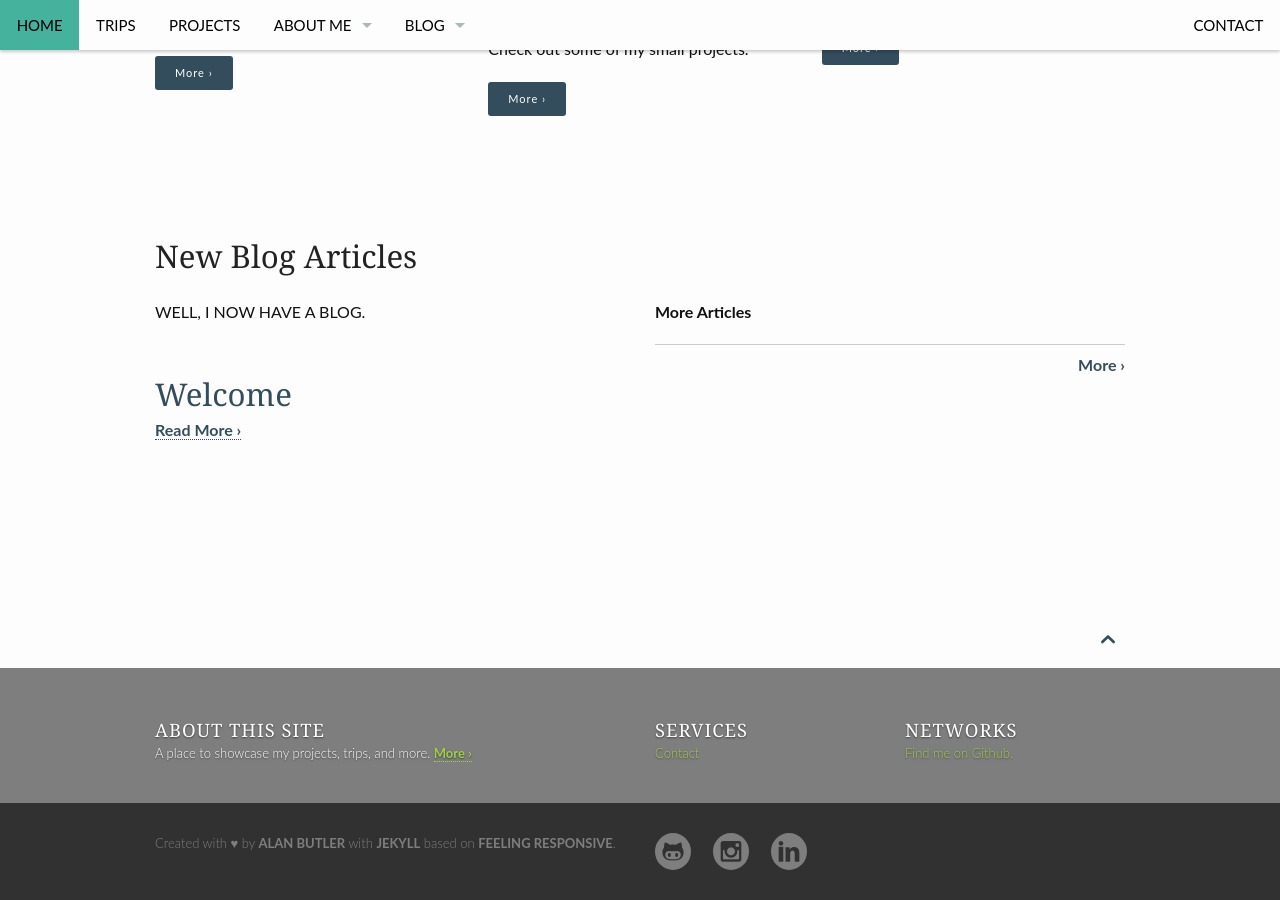
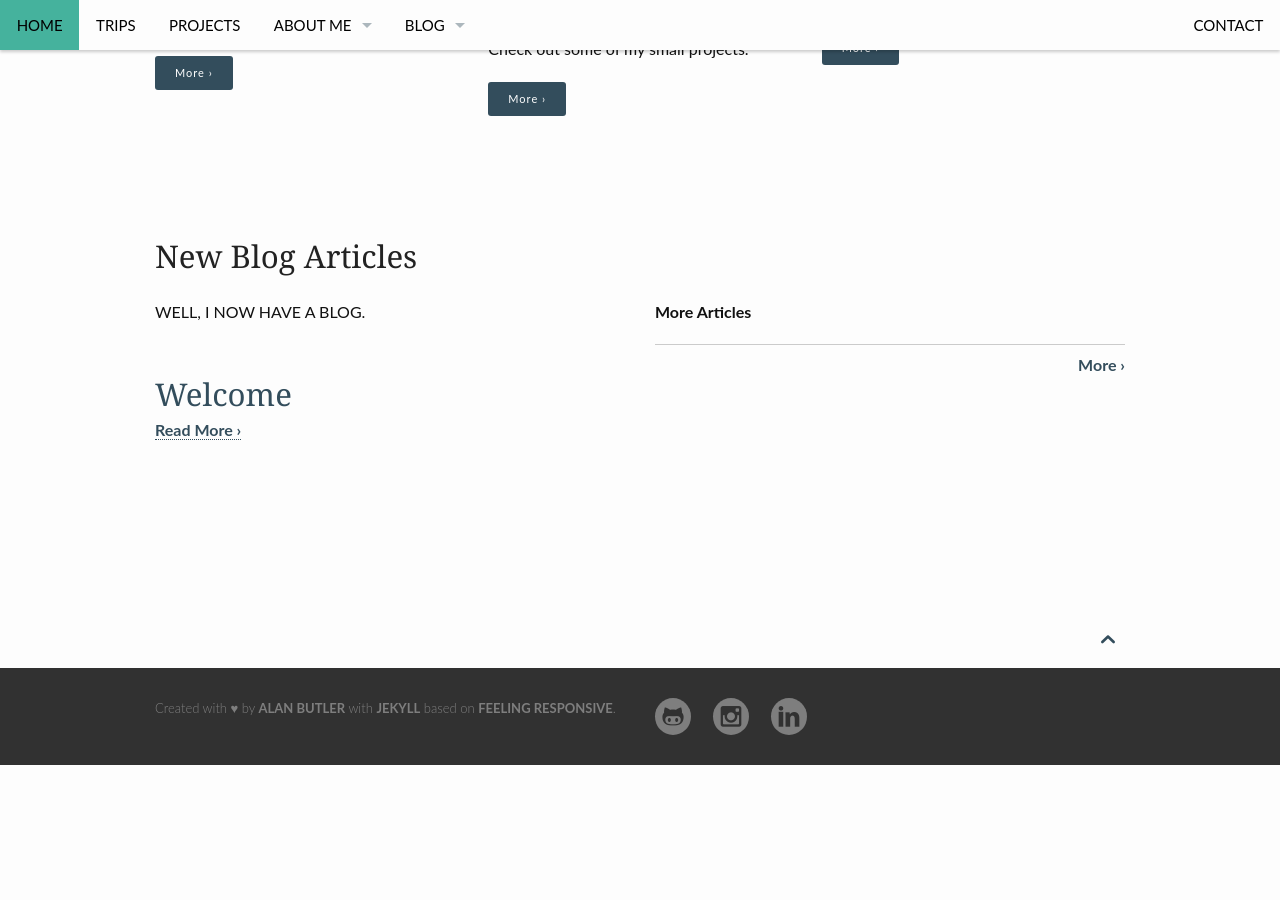
Before and after one commit to rabutler/rabutler.github.io, a Jekyll site: the page built from pages/pages-root-folder/index.md, in a window 1280 px wide and 900 px high, scrolled down 1052 px. Built offline with Jekyll 4.4.1, drawn with Linux system fonts in a browser that asks for light colours; after the commit the page ends 1817 px from its top, so only the background shows below that.

Commit message:
removed footer section, to simplify things

```diff
--- a/_includes/_footer.html
+++ b/_includes/_footer.html
@@ -6,56 +6,6 @@
 
 
     <footer id="footer-content" class="bg-grau">
-      <div id="footer">
-        <div class="row">
-          <div class="medium-6 large-5 columns">
-            <h5 class="shadow-black">{{ site.data.language.info_website }}</h5>
-
-            <p class="shadow-black">
-              {{ site.description }}
-              <a href="{{ site.baseurl }}/about-me/">{{ site.data.language.more }}</a>
-            </p>
-          </div><!-- /.large-6.columns -->
-
-
-          <div class="small-6 medium-3 large-3 large-offset-1 columns">
-            {% for service_item in site.data.services %}
-              {% if forloop.first == true %}
-                <h5 class="shadow-black">{{ service_item.menu_name }}</h5>
-              {% endif %}
-            {% endfor %}
-
-              <ul class="no-bullet shadow-black">
-              {% for service_item in site.data.services %}
-                {% if service_item.url contains 'http' %}{% assign domain = '' %}{% else %}{% assign domain = site.baseurl %}{% endif %}
-                  <li {% if service_item.class %}class="{{ service_item.class }}" {% endif %}>
-                    <a href="{{ domain }}{{ service_item.url }}" {% if service_item.url contains 'http' %}target="_blank" {% endif %} title="{{ service_item.title }}">{{ service_item.name }}</a>
-                  </li>
-              {% endfor %}
-              </ul>
-          </div><!-- /.large-4.columns -->
-
-
-          <div class="small-6 medium-3 large-3 columns">
-            {% for network_item in site.data.network %}
-              {% if forloop.first == true %}
-                <h5 class="shadow-black">{{ network_item.menu_name }}</h5>
-              {% endif %}
-            {% endfor %}
-
-            <ul class="no-bullet shadow-black">
-            {% for network_item in site.data.network %}
-              {% if network_item.url contains 'http' %}{% assign domain = '' %}{% else %}{% assign domain = site.baseurl %}{% endif %}
-                <li {% if network_item.class %}class="{{ network_item.class }}" {% endif %}>
-                  <a href="{{ domain }}{{ network_item.url }}" {% if network_item.url contains 'http' %}target="_blank" {% endif %} title="{{ network_item.title }}">{{ network_item.name }}</a>
-                </li>
-            {% endfor %}
-            </ul>
-          </div><!-- /.large-3.columns -->
-        </div><!-- /.row -->
-
-      </div><!-- /#footer -->
-
 
       <div id="subfooter">
         <nav class="row">
```
